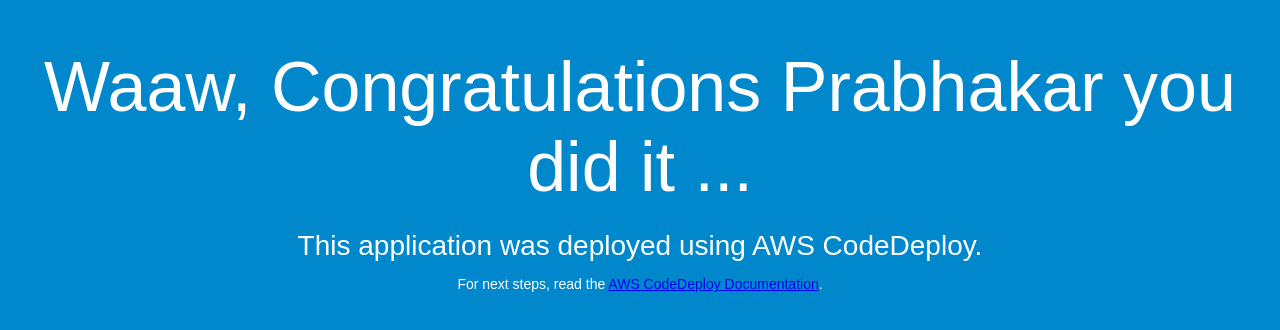
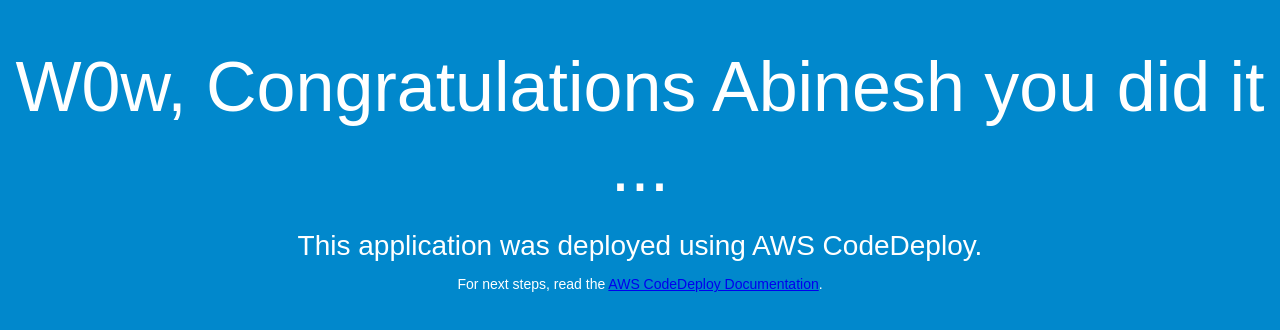
Before and after one commit to AbineshJeyachandran/aws_ec2_github, a plain HTML site: page index.html in a window 1280 px wide. Drawn offline with Linux system fonts and the light colour scheme.

Commit message:
Update index.html

```diff
--- a/index.html
+++ b/index.html
@@ -26,7 +26,7 @@
 </head>
 <body>
   <div align="center">
-    <h1>Waaw, Congratulations Prabhakar you did it ...</h1>
+    <h1>W0w, Congratulations Abinesh you did it ...</h1>
     <h2>This application was deployed using AWS CodeDeploy.</h2>
     <p>For next steps, read the <a href="http://aws.amazon.com/documentation/codedeploy">AWS CodeDeploy Documentation</a>.</p>
   </div>
```
